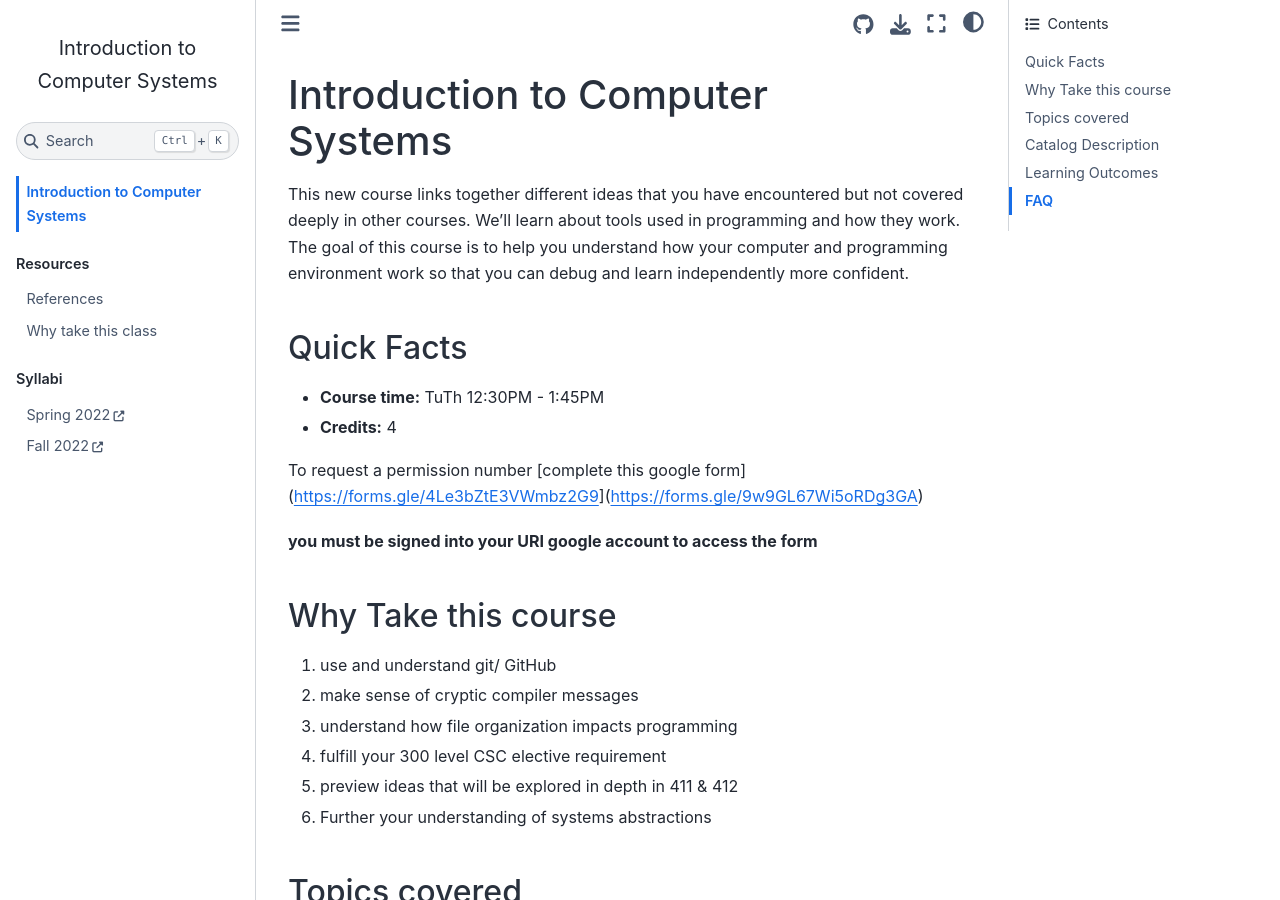
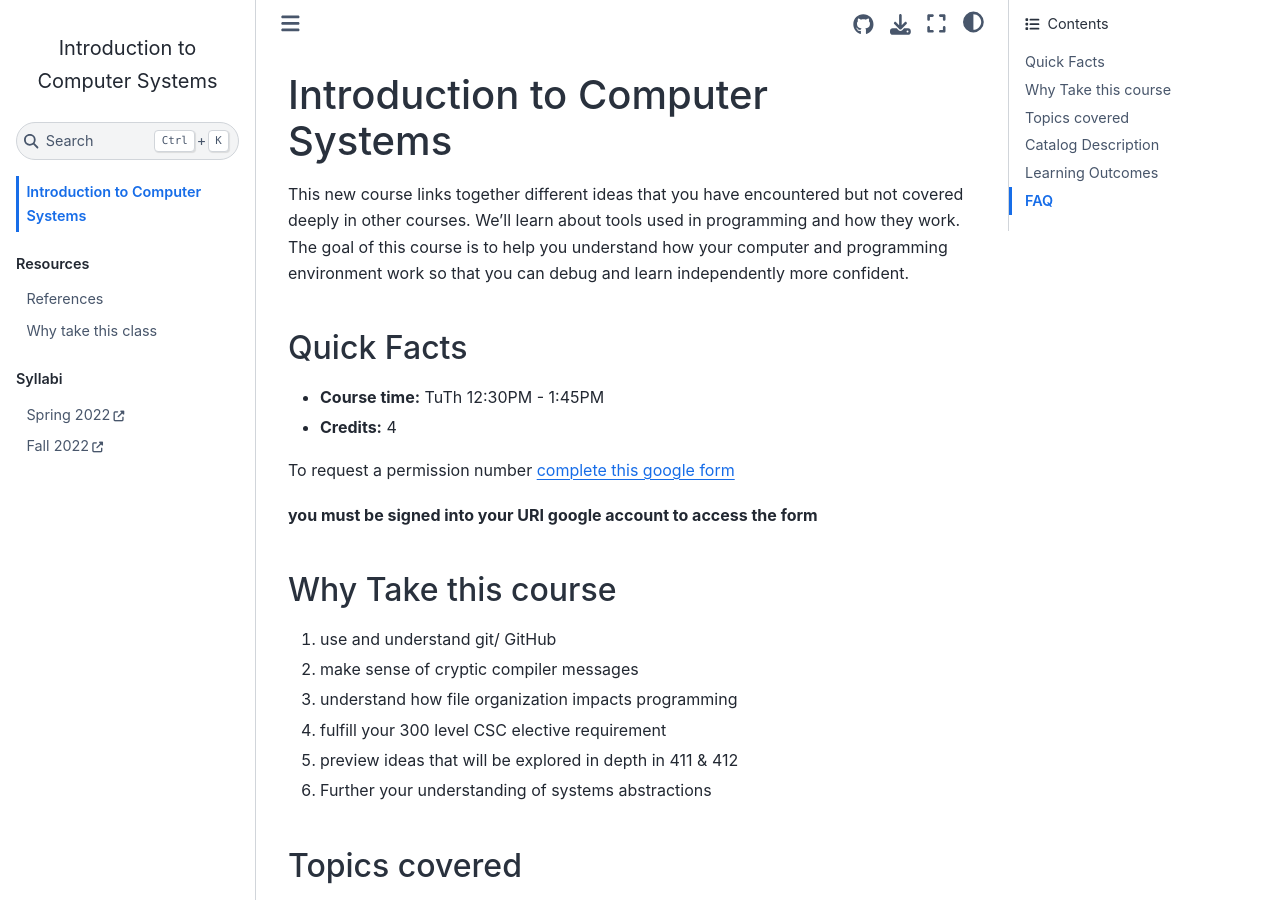
Before and after one commit to klattuada/introcompsys.github.io, a Jupyter Book: the page built from index.md, in a window 1280 px wide and 900 px high. Built offline with Jupyter Book 1.0.4 settings and Sphinx 7.4.7 and the Sphinx Book theme 1.1.4, drawn with Linux system fonts in a browser that asks for light colours; some of the changed lines change nothing that is shown.

Commit message:
Update index.md

```diff
--- a/index.md
+++ b/index.md
@@ -14,7 +14,7 @@
 <!-- Fall 2022, MW 4:30PM - 5:45PM -->
 <!-- Spring 2022, TuTh 12:30PM - 1:45PM -->
 
-To request a permission number [complete this google form](https://forms.gle/4Le3bZtE3VWmbz2G9](https://forms.gle/9w9GL67Wi5oRDg3GA)
+To request a permission number [complete this google form](https://forms.gle/nosz6utEFiC5w9hR7)
 
 **you must be signed into your URI google account to access the form**
 
```
